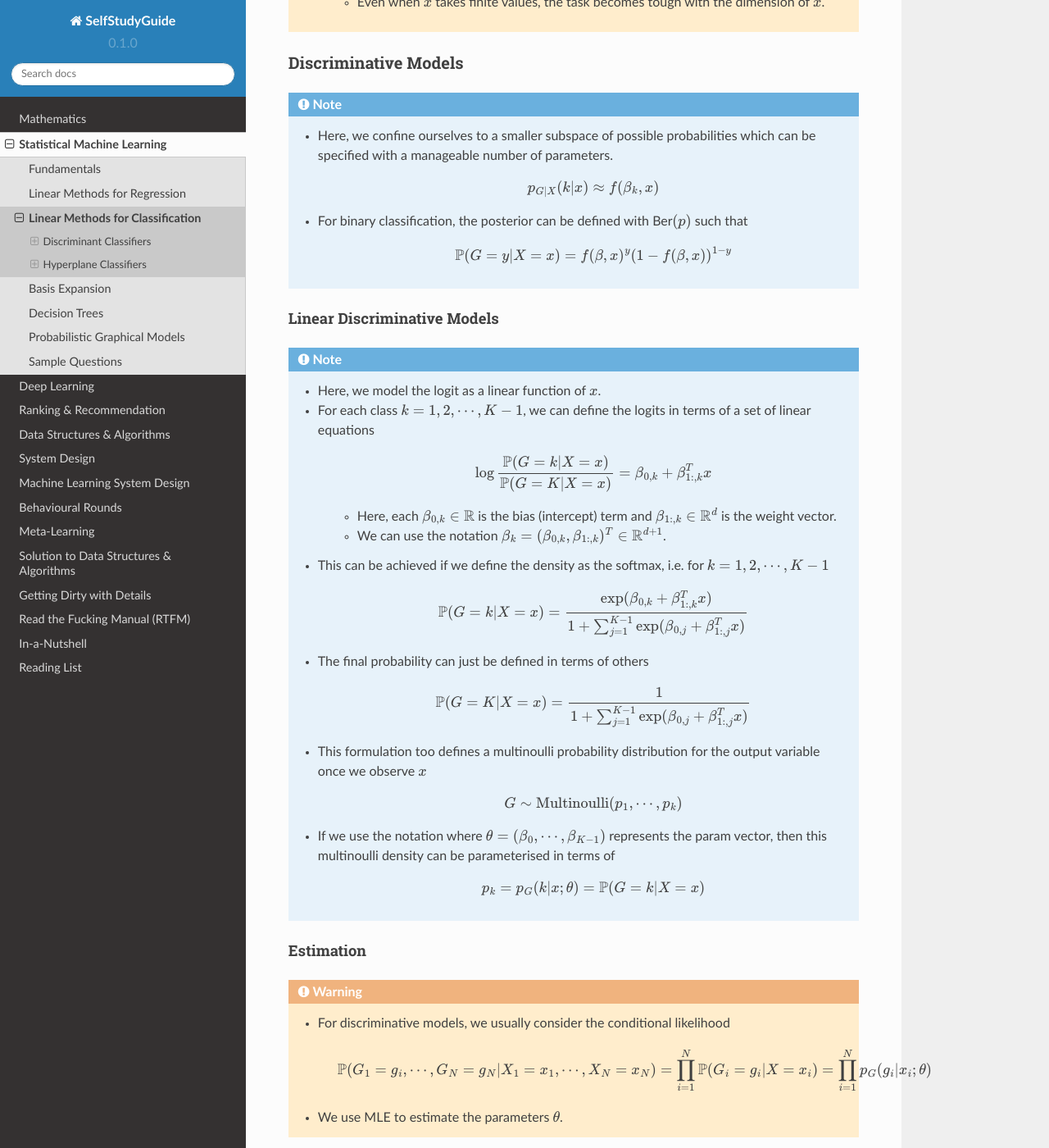
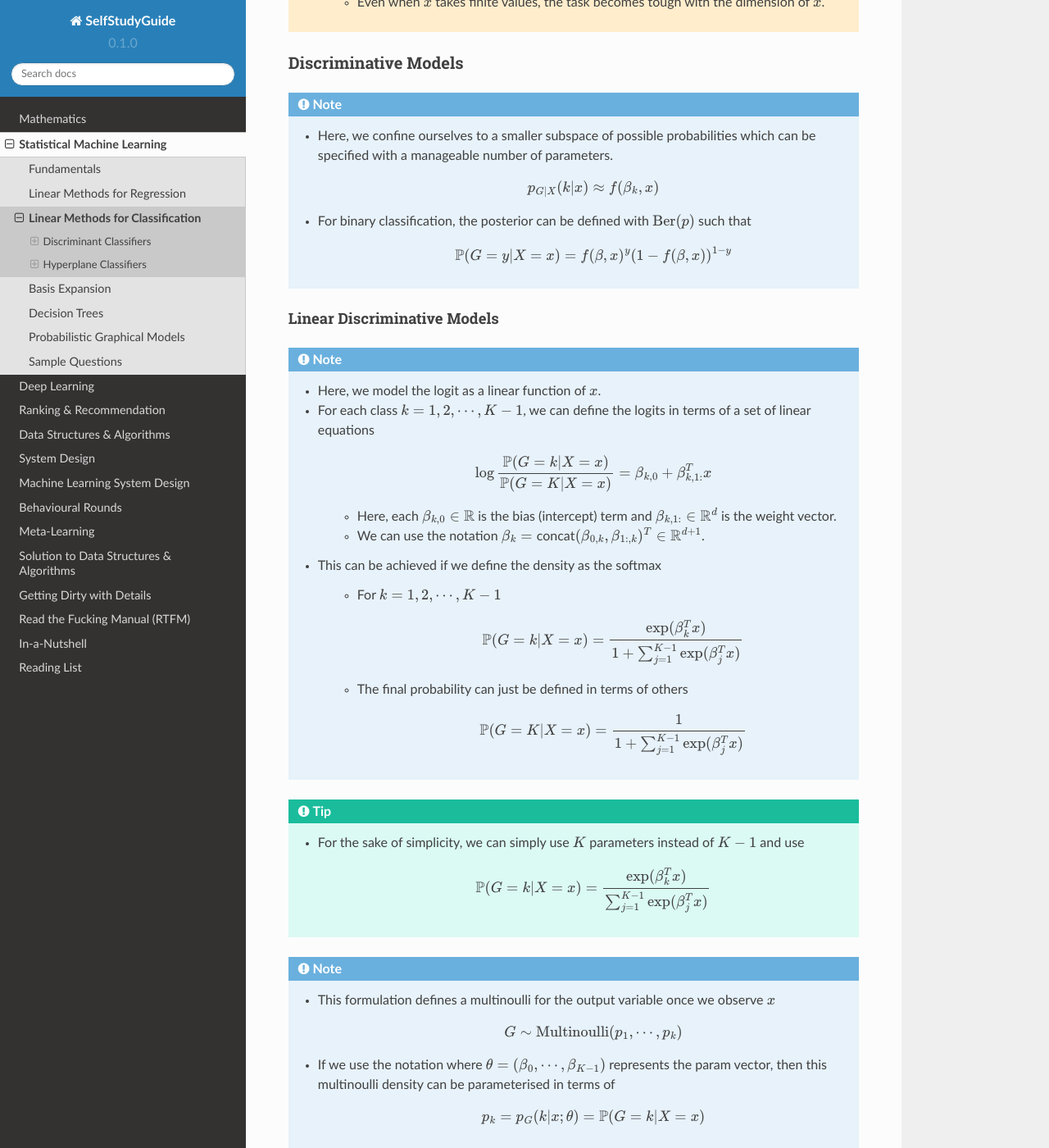
Before and after one commit to uselesstechjunks/leetcode, a Sphinx documentation site: the page built from docs/source/ml/linearcls.rst, in a window 1280 px wide and 1400 px high, scrolled down 1542 px. Shown: the whole window at 82% size. Built offline with Sphinx 7.4.7 and the Read the Docs theme 2.0.0, drawn with Linux system fonts in a browser that asks for light colours; some of the changed text lies outside the part shown.

Commit message:
Update linearcls.rst

```diff
--- a/docs/source/ml/linearcls.rst
+++ b/docs/source/ml/linearcls.rst
@@ -41,7 +41,7 @@ Probabilistic Classifiers
 .. warning::
 	* We note that in theory we can just create a table for the conditional pmf enumerating all possible probabilities
 
-		.. math:: p_{G|X}(k|x)=\mathbb{P}(G=k|X=x)=\text{Multinoulli}(p_1(x),\cdots,p_K(x))
+		.. math:: p_{G|X}(k|x)=\mathbb{P}(G=k|X=x)=\mathrm{Multinoulli}(p_1(x),\cdots,p_K(x))
 
 	  and use MLE to estimate the parameters from data.
 	* However, doing so would require estimating :math:`K-1` parameters each Multinoulli distribution separately for every single value that :math:`X` can take.
@@ -55,7 +55,7 @@ Discriminative Models
 	* Here, we confine ourselves to a smaller subspace of possible probabilities which can be specified with a manageable number of parameters.
 
 		.. math:: p_{G|X}(k|x)\approx f(\beta_k,x)
-	* For binary classification, the posterior can be defined with :math:`\text{Ber}(p)` such that
+	* For binary classification, the posterior can be defined with :math:`\mathrm{Ber}(p)` such that
 
 		.. math:: \mathbb{P}(G=y|X=x)=f(\beta,x)^y(1-f(\beta,x))^{1-y}
 
@@ -65,17 +65,26 @@ Linear Discriminative Models
 	* Here, we model the logit as a linear function of :math:`x`.
 	* For each class :math:`k=1,2,\cdots,K-1`, we can define the logits in terms of a set of linear equations
 
-		.. math:: \log\frac{\mathbb{P}(G=k|X=x)}{\mathbb{P}(G=K|X=x)}=\beta_{0,k}+\beta_{1:,k}^Tx
+		.. math:: \log\frac{\mathbb{P}(G=k|X=x)}{\mathbb{P}(G=K|X=x)}=\beta_{k,0}+\beta_{k,1:}^Tx
 
-		* Here, each :math:`\beta_{0,k}\in\mathbb{R}` is the bias (intercept) term and :math:`\beta_{1:,k}\in\mathbb{R}^d` is the weight vector.
-		* We can use the notation :math:`\beta_k=(\beta_{0,k}, \beta_{1:,k})^T\in\mathbb{R}^{d+1}`.
-	* This can be achieved if we define the density as the softmax, i.e. for :math:`k=1,2,\cdots,K-1`
+		* Here, each :math:`\beta_{k,0}\in\mathbb{R}` is the bias (intercept) term and :math:`\beta_{k,1:}\in\mathbb{R}^d` is the weight vector.
+		* We can use the notation :math:`\beta_k=\text{concat}(\beta_{0,k}, \beta_{1:,k})^T\in\mathbb{R}^{d+1}`.
+	* This can be achieved if we define the density as the softmax
 
-		.. math:: \mathbb{P}(G=k|X=x)=\frac{\exp(\beta_{0,k}+\beta_{1:,k}^Tx)}{1+\sum_{j=1}^{K-1}\exp(\beta_{0,j}+\beta_{1:,j}^Tx)}
-	* The final probability can just be defined in terms of others
+		* For :math:`k=1,2,\cdots,K-1`
 
-		.. math:: \mathbb{P}(G=K|X=x)=\frac{1}{1+\sum_{j=1}^{K-1}\exp(\beta_{0,j}+\beta_{1:,j}^Tx)}
-	* This formulation too defines a multinoulli probability distribution for the output variable once we observe :math:`x`
+			.. math:: \mathbb{P}(G=k|X=x)=\frac{\exp(\beta_k^Tx)}{1+\sum_{j=1}^{K-1}\exp(\beta_j^Tx)}
+		* The final probability can just be defined in terms of others
+
+			.. math:: \mathbb{P}(G=K|X=x)=\frac{1}{1+\sum_{j=1}^{K-1}\exp(\beta_j^Tx)}
+
+.. tip::
+	* For the sake of simplicity, we can simply use :math:`K` parameters instead of :math:`K-1` and use
+
+		.. math:: \mathbb{P}(G=k|X=x)=\frac{\exp(\beta_k^Tx)}{\sum_{j=1}^{K-1}\exp(\beta_j^Tx)}
+
+.. note::
+	* This formulation defines a multinoulli for the output variable once we observe :math:`x`
 
 		.. math:: G\sim\mathrm{Multinoulli}(p_1,\cdots,p_k)
 	* If we use the notation where :math:`\theta=(\beta_0,\cdots,\beta_{K-1})` represents the param vector, then this multinoulli density can be parameterised in terms of
```
